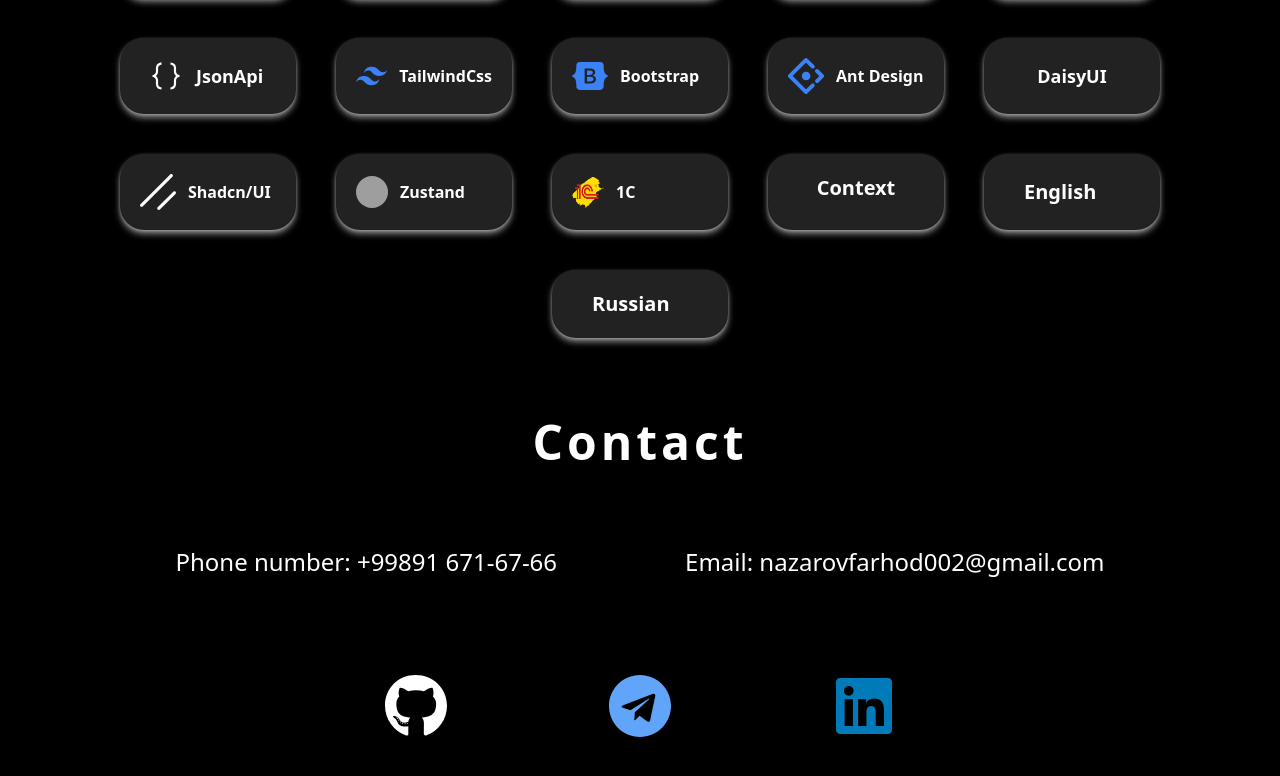
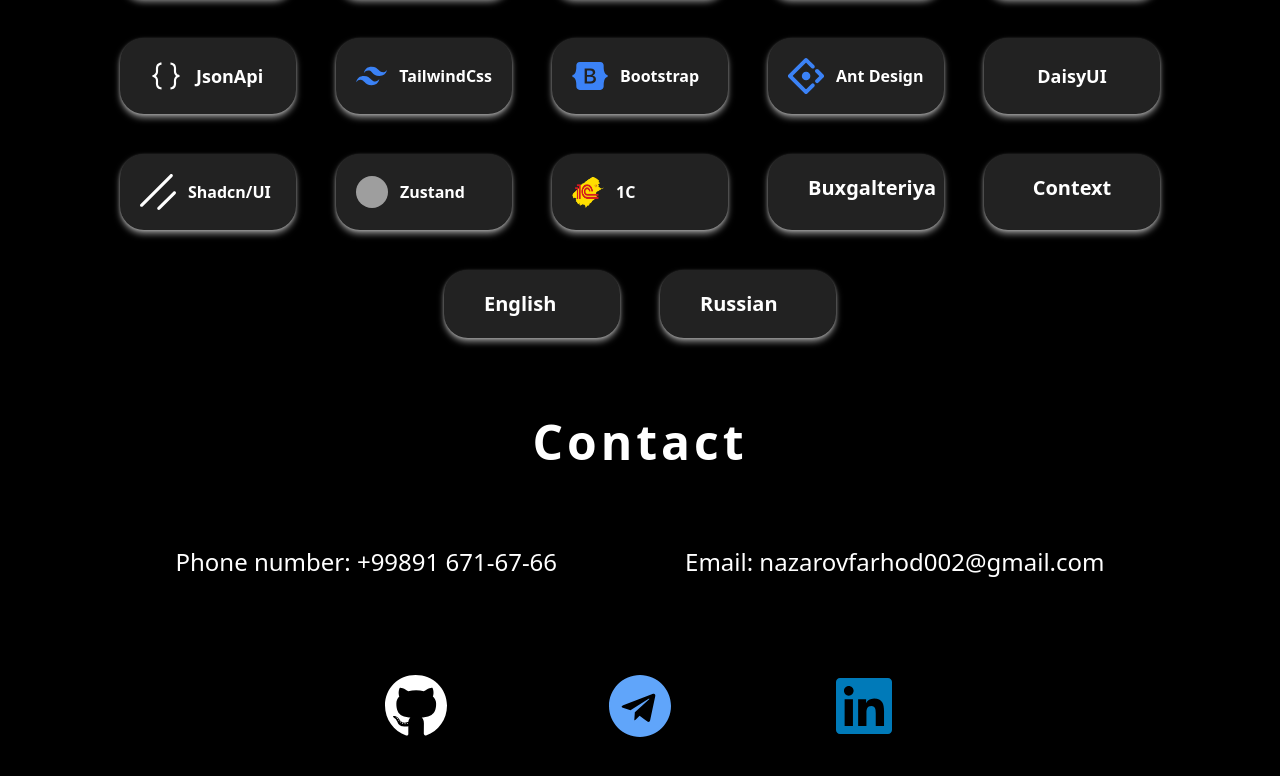
Before and after one commit to Farhodnazarov/portfolio, a React (Vite) app: page / in a window 1280 px wide. Shown: the part 2238-3014 px from the top of the page. Built offline with nearby package versions, Linux system fonts and the light colour scheme; grey boxes are pictures that could not be loaded.

Commit message:
added new skill which buxgalteria

```diff
--- a/src/components/Skills.jsx
+++ b/src/components/Skills.jsx
@@ -83,11 +83,15 @@ function Skills() {
           <img src={odinC} alt="" className="w-8 h-8 rounded-full" /> 1C
         </li>
         <li className="text-center font-semibold w-44 text-xl px-10 shadow-white py-5 rounded-3xl bg-[#222] ">
+          Buxgalteriya
+        </li>
+        <li className="text-center font-semibold w-44 text-xl px-10 shadow-white py-5 rounded-3xl bg-[#222] ">
           Context
         </li>
         <li className="flex items-center gap-3 font-semibold w-44 text-xl px-10 shadow-white py-5 rounded-3xl bg-[#222] ">
           English
         </li>
+
         <li className="flex items-center gap-3 font-semibold w-44 text-xl px-10 shadow-white py-5 rounded-3xl bg-[#222] ">
           Russian
         </li>
```
